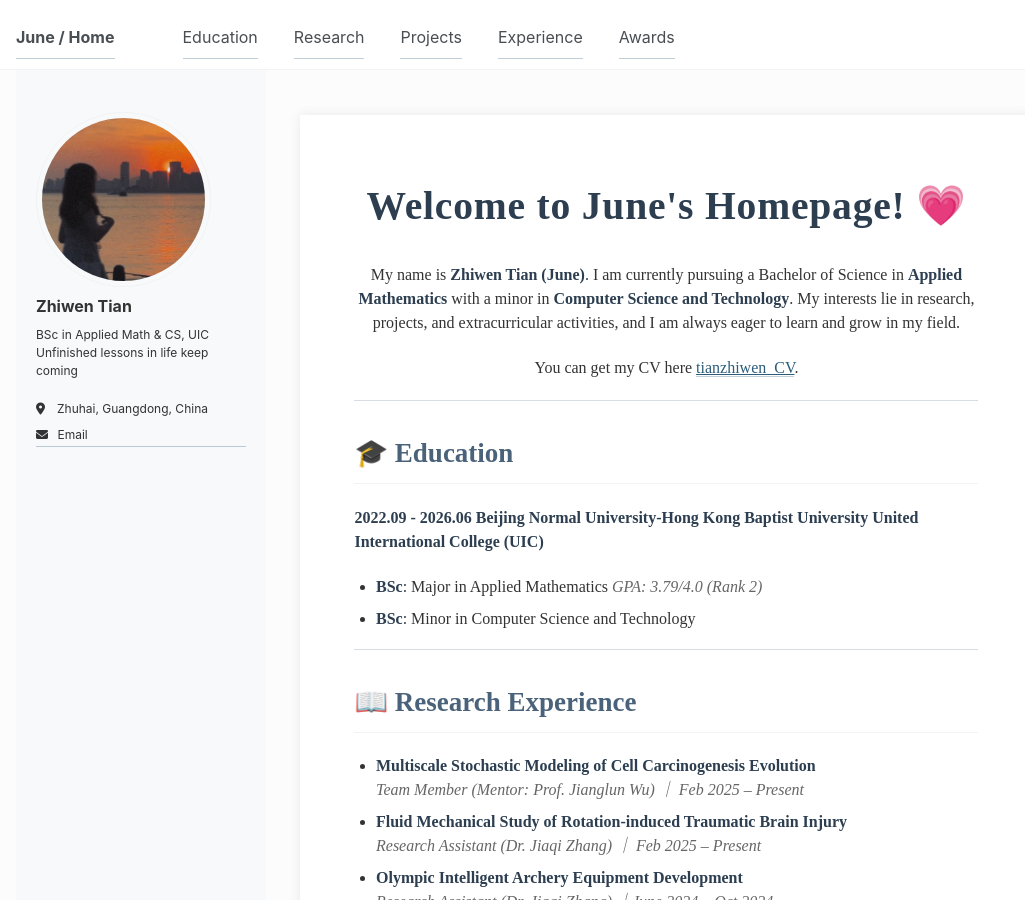
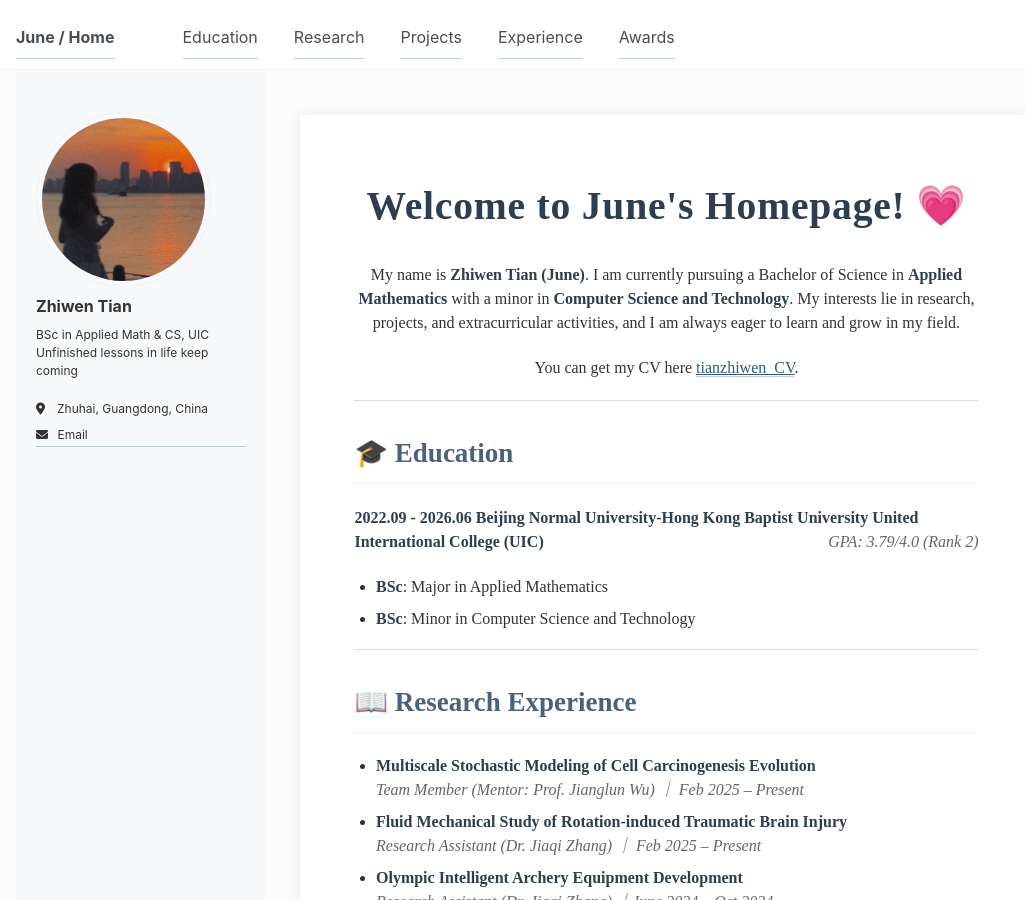
Before and after one commit to Orange1207/Orange1207.github.io, a Jekyll site: the page built from _pages/about.md, in a window 1280 px wide and 900 px high. Shown: the whole window, without its empty margins (0-1025 px from the left). Built offline with Jekyll 4.4.1, drawn with Linux system fonts in a browser that asks for light colours.

Commit message:
Update about.md

```diff
--- a/_pages/about.md
+++ b/_pages/about.md
@@ -18,9 +18,9 @@ redirect_from:
   <hr>
 
   <h2>🎓 Education</h2>
-  <p><strong>2022.09 - 2026.06 Beijing Normal University-Hong Kong Baptist University United International College (UIC)</strong></p>
+  <p><strong>2022.09 - 2026.06 Beijing Normal University-Hong Kong Baptist University United International College (UIC)</strong><span style="float:right;"><em> GPA: 3.79/4.0 (Rank 2) </em></span></p>
   <ul>
-    <li><strong>BSc</strong>: Major in Applied Mathematics <em> GPA: 3.79/4.0 (Rank 2) </em></li>
+    <li><strong>BSc</strong>: Major in Applied Mathematics</li>
     <li><strong>BSc</strong>: Minor in Computer Science and Technology</li>
   </ul>
 
```
